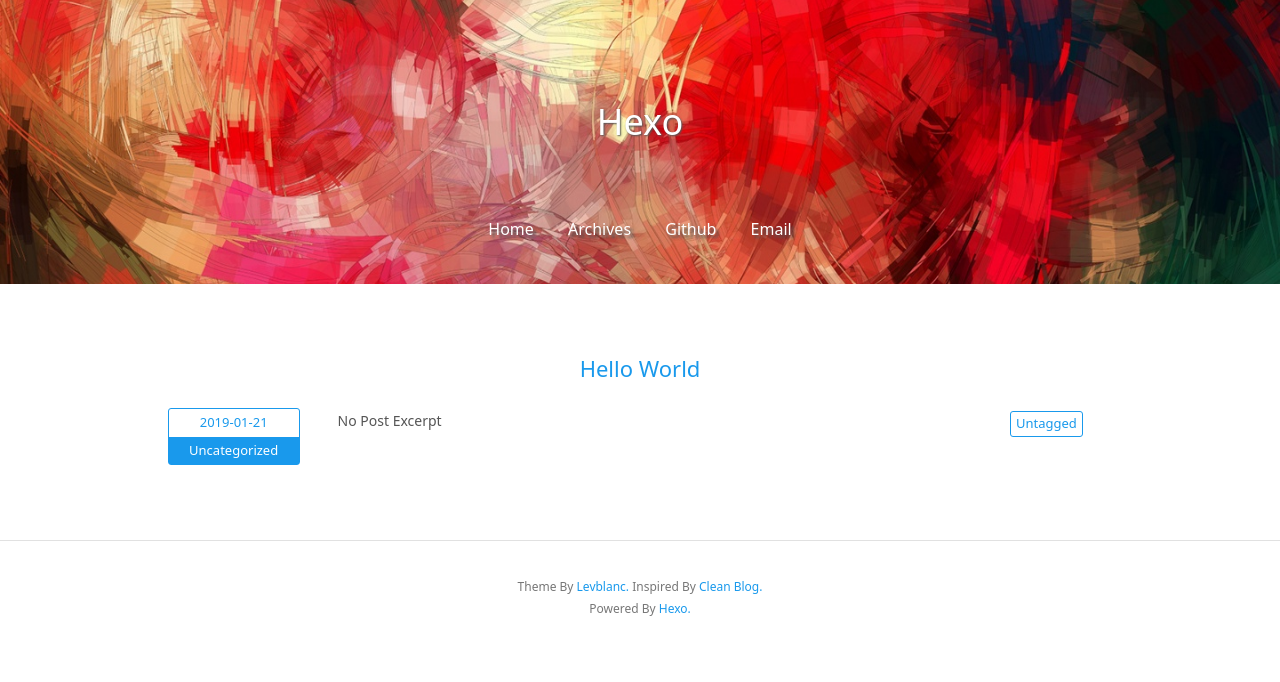
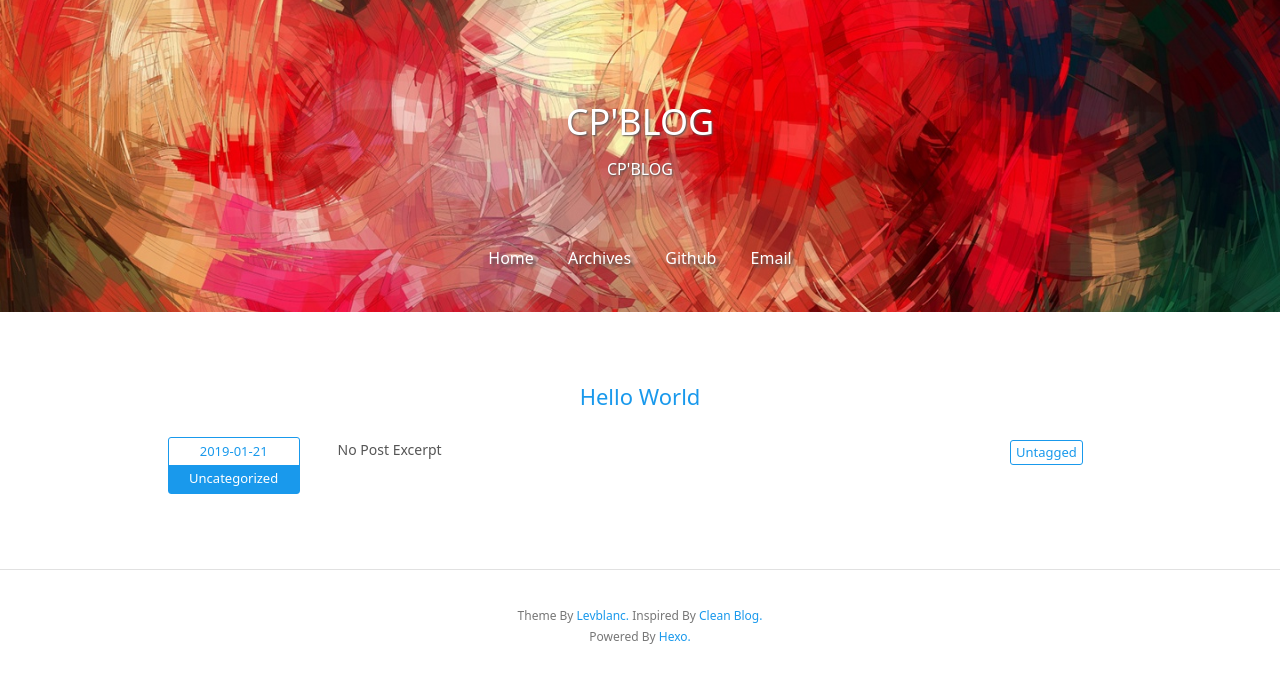
Before and after one commit to cphtt129213/cphtt129213.github.io, a plain HTML site: page index.html in a window 1280 px wide. Drawn offline with Linux system fonts and the light colour scheme.

Commit message:
Site updated: 2019-01-21 21:46:57

```diff
--- a/index.html
+++ b/index.html
@@ -8,20 +8,20 @@
   <meta name="description" content="">
   <meta name="author" content="cp">
   <!-- Open Graph Data -->
-  <meta property="og:title" content="Hexo">
-  <meta property="og:description" content="">
-  <meta property="og:site_name" content="Hexo">
+  <meta property="og:title" content="CP&#39;BLOG">
+  <meta property="og:description" content="It&#39;s me.">
+  <meta property="og:site_name" content="CP&#39;BLOG">
   <meta property="og:type" content="website">
   <meta property="og:image" content="https://cphtt129213.github.io">
 
-    <link rel="alternate" href="/atom.xml" title="Hexo" type="application/atom+xml">
+    <link rel="alternate" href="/atom.xml" title="CP&#39;BLOG" type="application/atom+xml">
 
 
     <link rel="icon" href="/favicon.png">
 
 
   <!-- Site Title -->
-  <title>Hexo</title>
+  <title>CP'BLOG</title>
 
   <!-- Bootstrap CSS -->
   <link rel="stylesheet" href="/css/bootstrap.min.css">
@@ -43,8 +43,8 @@
     <div class="row">
       <div class="col-lg-8 col-lg-offset-2 col-md-10 col-md-offset-1">
         <div class="page-title with-background-image">
-          <p class="title">Hexo</p>
-          <p class="subtitle"></p>
+          <p class="title">CP&#39;BLOG</p>
+          <p class="subtitle">CP&#39;BLOG</p>
         </div>
         <div class="site-menu with-background-image">
           <ul>
```
Also changed, not shown: 2019/01/21/hello-world/index.html (+5 -5 lines), archives/2019/01/index.html (+5 -5 lines), archives/2019/index.html (+5 -5 lines), archives/index.html (+5 -5 lines).
